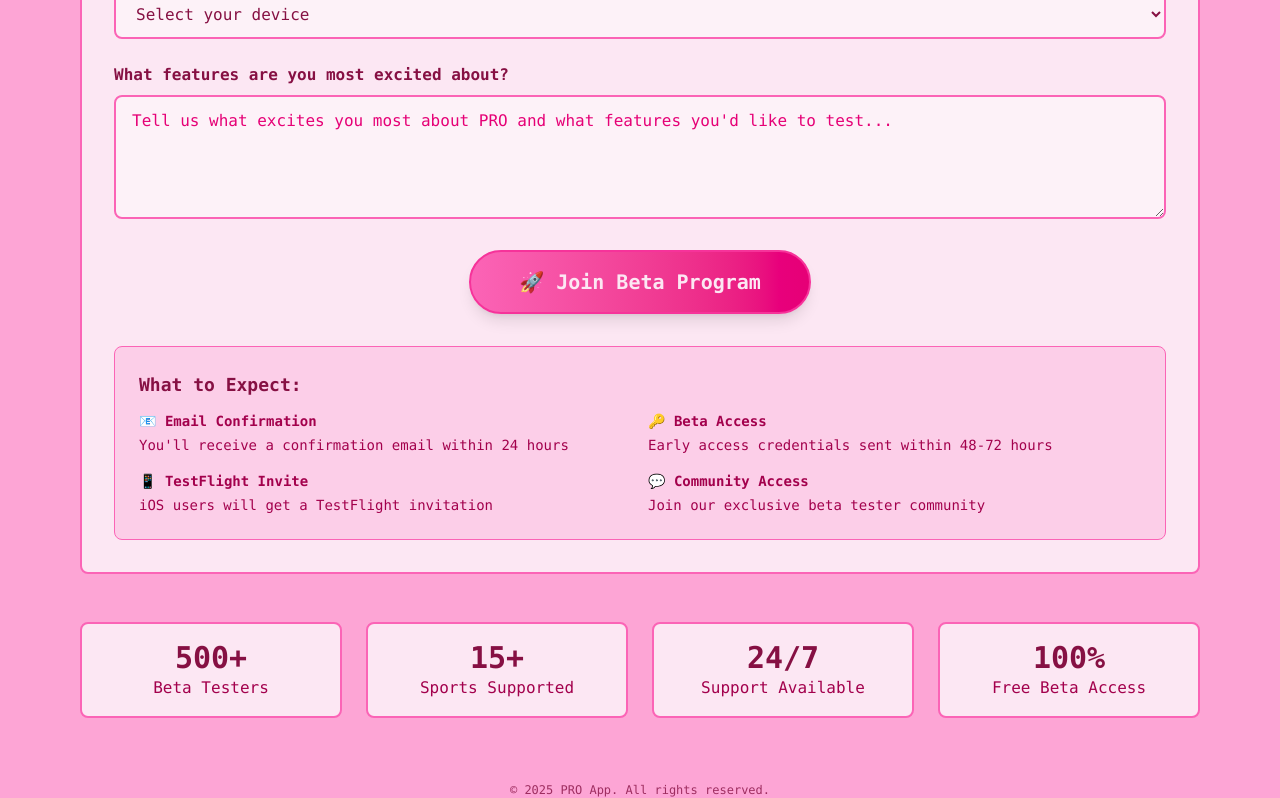
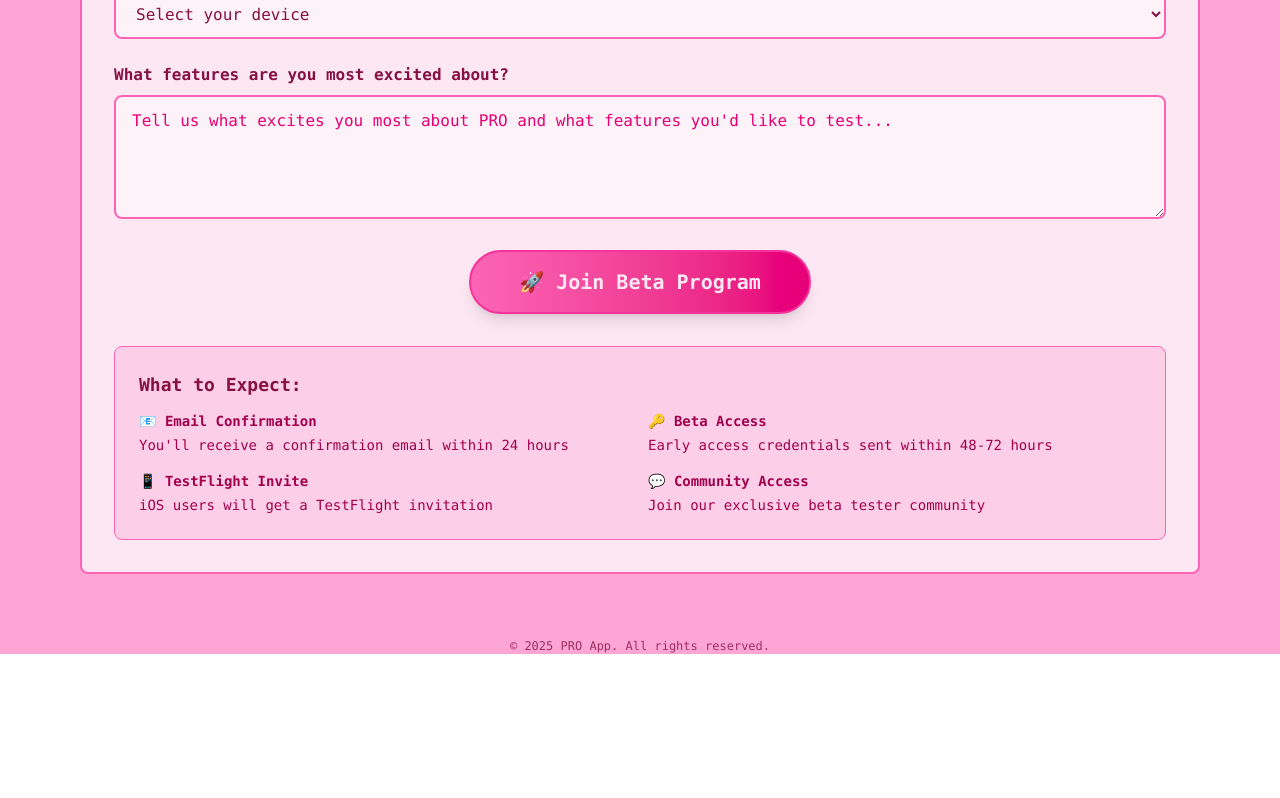
Before and after one commit to pro-fitness-app/PRO_website, a React (Vite) app: page /#/beta in a window 1280 px wide. Shown: the part 1429-2227 px from the top of the page. After the commit the page ends 2083 px from the top, so only its background shows below. Built offline with nearby package versions, Linux system fonts and the light colour scheme.

Commit message:
form activated

```diff
--- a/package.json
+++ b/package.json
@@ -10,6 +10,7 @@
     "preview": "vite preview"
   },
   "dependencies": {
+    "firebase": "^12.1.0",
     "react": "^19.1.0",
     "react-dom": "^19.1.0",
     "react-router-dom": "^7.6.3"
--- /dev/null
+++ b/src/firebase.js
@@ -0,0 +1,17 @@
+import { initializeApp } from 'firebase/app';
+import { getFirestore } from 'firebase/firestore';
+
+const firebaseConfig = {
+  apiKey: "AIzaSyA_hzl_72NhJZ7aolih4e5sI4v-BFkhqls",
+  authDomain: "pro-website-1c990.firebaseapp.com",
+  projectId: "pro-website-1c990",
+  storageBucket: "pro-website-1c990.firebasestorage.app",
+  messagingSenderId: "612010486465",
+  appId: "1:612010486465:web:6f646438ca9ff2a9aa0240"
+};
+
+// Initialize Firebase
+const app = initializeApp(firebaseConfig);
+
+// Initialize Firestore
+export const db = getFirestore(app);
--- a/src/pages/BetaSignup.jsx
+++ b/src/pages/BetaSignup.jsx
@@ -1,4 +1,6 @@
 import { useState } from 'react';
+import { db } from '../firebase';
+import { collection, addDoc, serverTimestamp } from 'firebase/firestore';
 
 const asciiLogo = `
 ██████╗ ██████╗  ██████╗
@@ -33,13 +35,22 @@
     e.preventDefault();
     setIsSubmitting(true);
 
-    // Simulate API call
-    await new Promise(resolve => setTimeout(resolve, 2000));
+    try {
+      // Добавляем timestamp к данным
+      const formDataWithTimestamp = {
+        ...formData,
+        timestamp: serverTimestamp(),
+        submittedAt: new Date().toISOString()
+      };
 
-    setIsSubmitting(false);
+      // Сохраняем в Firebase
+      const docRef = await addDoc(collection(db, 'beta-signups'), formDataWithTimestamp);
+
+      console.log('Document written with ID: ', docRef.id);
+
       setIsSubmitted(true);
 
-    // Reset form after 3 seconds
+      // Сброс формы через 3 секунды
       setTimeout(() => {
         setIsSubmitted(false);
         setFormData({
@@ -51,6 +62,13 @@
           feedback: ''
         });
       }, 3000);
+
+    } catch (error) {
+      console.error('Error submitting form:', error);
+      alert('There was an error submitting your application. Please try again.');
+    } finally {
+      setIsSubmitting(false);
+    }
   };
 
   if (isSubmitted) {
@@ -200,6 +218,10 @@
             >
               <option value="">Select your device</option>
               <optgroup label="iPhone">
+                <option value="iphone-16-pro-max">iPhone 16 Pro Max</option>
+                <option value="iphone-16-pro">iPhone 16 Pro</option>
+                <option value="iphone-16-plus">iPhone 16 Plus</option>
+                <option value="iphone-16">iPhone 16</option>
                 <option value="iphone-15-pro-max">iPhone 15 Pro Max</option>
                 <option value="iphone-15-pro">iPhone 15 Pro</option>
                 <option value="iphone-15-plus">iPhone 15 Plus</option>
@@ -297,27 +319,7 @@
         </div>
       </div>
 
-      {/* Stats Section */}
-      <div className="mt-12 text-center">
-        <div className="grid md:grid-cols-4 gap-6">
-          <div className="bg-pink-100 border-2 border-pink-400 rounded-lg p-4">
-            <div className="text-3xl font-bold text-pink-900">500+</div>
-            <div className="text-pink-800">Beta Testers</div>
-          </div>
-          <div className="bg-pink-100 border-2 border-pink-400 rounded-lg p-4">
-            <div className="text-3xl font-bold text-pink-900">15+</div>
-            <div className="text-pink-800">Sports Supported</div>
-          </div>
-          <div className="bg-pink-100 border-2 border-pink-400 rounded-lg p-4">
-            <div className="text-3xl font-bold text-pink-900">24/7</div>
-            <div className="text-pink-800">Support Available</div>
-          </div>
-          <div className="bg-pink-100 border-2 border-pink-400 rounded-lg p-4">
-            <div className="text-3xl font-bold text-pink-900">100%</div>
-            <div className="text-pink-800">Free Beta Access</div>
-          </div>
-        </div>
-      </div>
+
     </div>
   );
 }
```
Also changed, not shown: 2 other files (tests, documents, lock files or other folders). Lines whose indentation alone changed are shown as unchanged.
